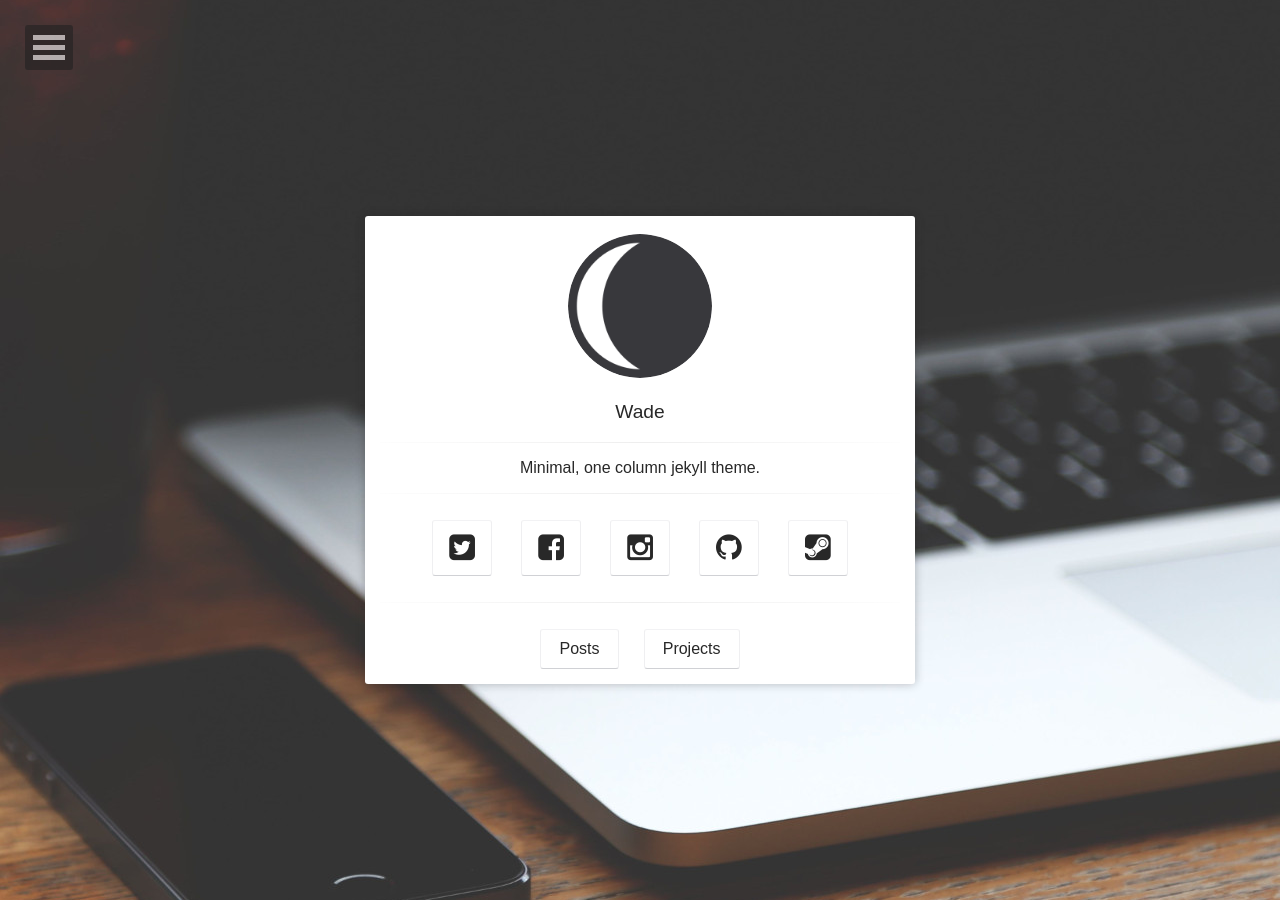
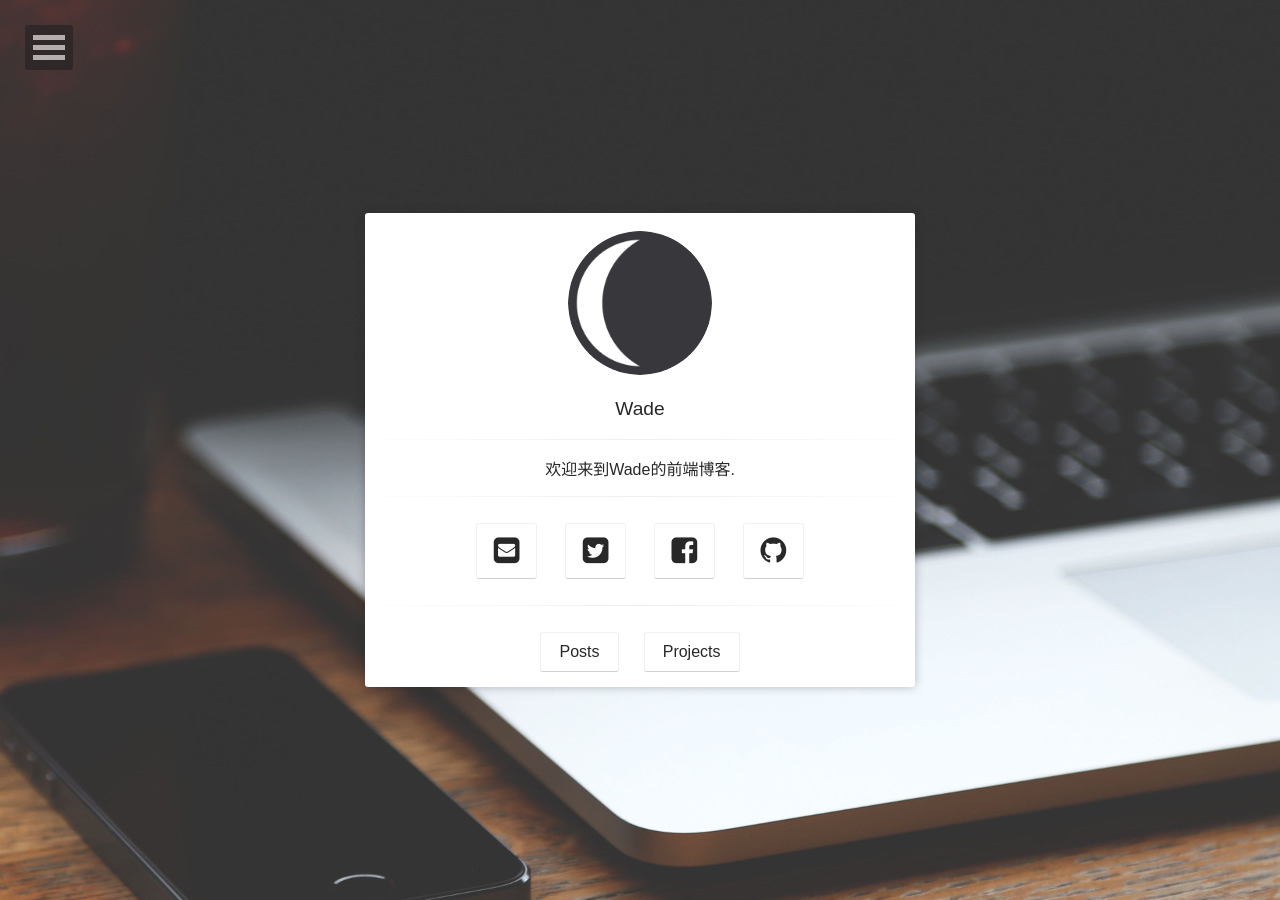
Before and after one commit to 844496869/844496869.github.io, a Jekyll site: the page built from index.html, in a window 1280 px wide. Built offline with Jekyll 4.4.1, drawn with Linux system fonts in a browser that asks for light colours; some web fonts are replaced; comment, search, counter and statistics services are not loaded; some of the changed lines change nothing that is shown.

Commit message:
修改社交信息

```diff
--- a/_config.yml
+++ b/_config.yml
@@ -1,6 +1,6 @@
 # Site
 title:              Wade
-bio:                'Minimal, one column jekyll theme.'
+bio:                '欢迎来到Wade的前端博客.'
 description:        "Moon is a minimal, one column jekyll theme for your blog."
 reading_time:       true
 words_per_minute:   200
@@ -36,19 +36,19 @@ disqus_shortname:   taylantatli
   #ad-client:
   #ad-slot:
 #bing-verify:
-#email:
+email:              844496869@qq.com
 twitter:            username
 facebook:           username
-github:             username
+github:             844496869
 #stackoverflow:      123456/username   from a "http://stackoverflow.com/users/123456/username" link
 #linkedin:           username
 #xing:              username
-instagram:          username
+#instagram:          username
 #lastfm:             username
 #tumblr:             username
 #pinterest:         username
 #foursquare:        username
-steam:              username
+#steam:              username
 #dribbble:          username
 #youtube:            username
 #soundcloud:        username
```
